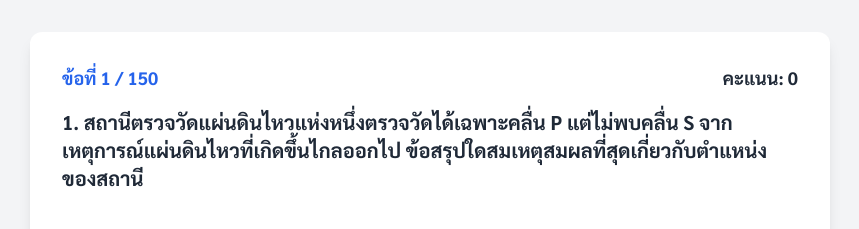
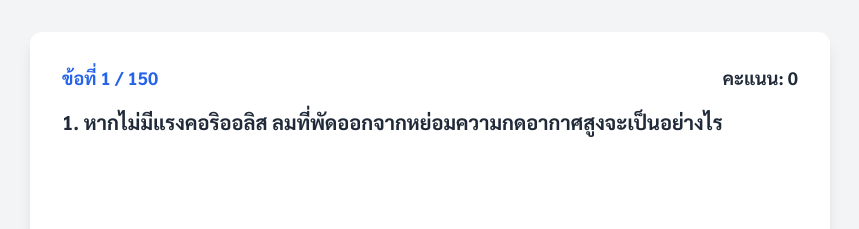
Before and after one commit to golftaweerak/EarthScienceQuiz, a plain HTML site: page วิทโลก 1/index.html in a window 1280 px wide. Both pictures are taken after a click on the button "เริ่มทำแบบทดสอบ". Shown: the top 229 px of the page, without its empty margins (210-1069 px from the left). Drawn offline with nearby package versions, Linux system fonts and the light colour scheme.

Commit message:
index.html

```diff
--- a/วิทโลก 1/index.html
+++ b/วิทโลก 1/index.html
@@ -2222,6 +2222,7 @@
 
             score = 0;
             currentQuestionIndex = 0;
+            shuffledQuestions = quizData.sort(() => Math.random() - 0.5);
             // For a full quiz, we might not want to shuffle if sections are important
             // shuffledQuestions = quizData.sort(() => Math.random() - 0.5);
             shuffledQuestions = quizData;
```
